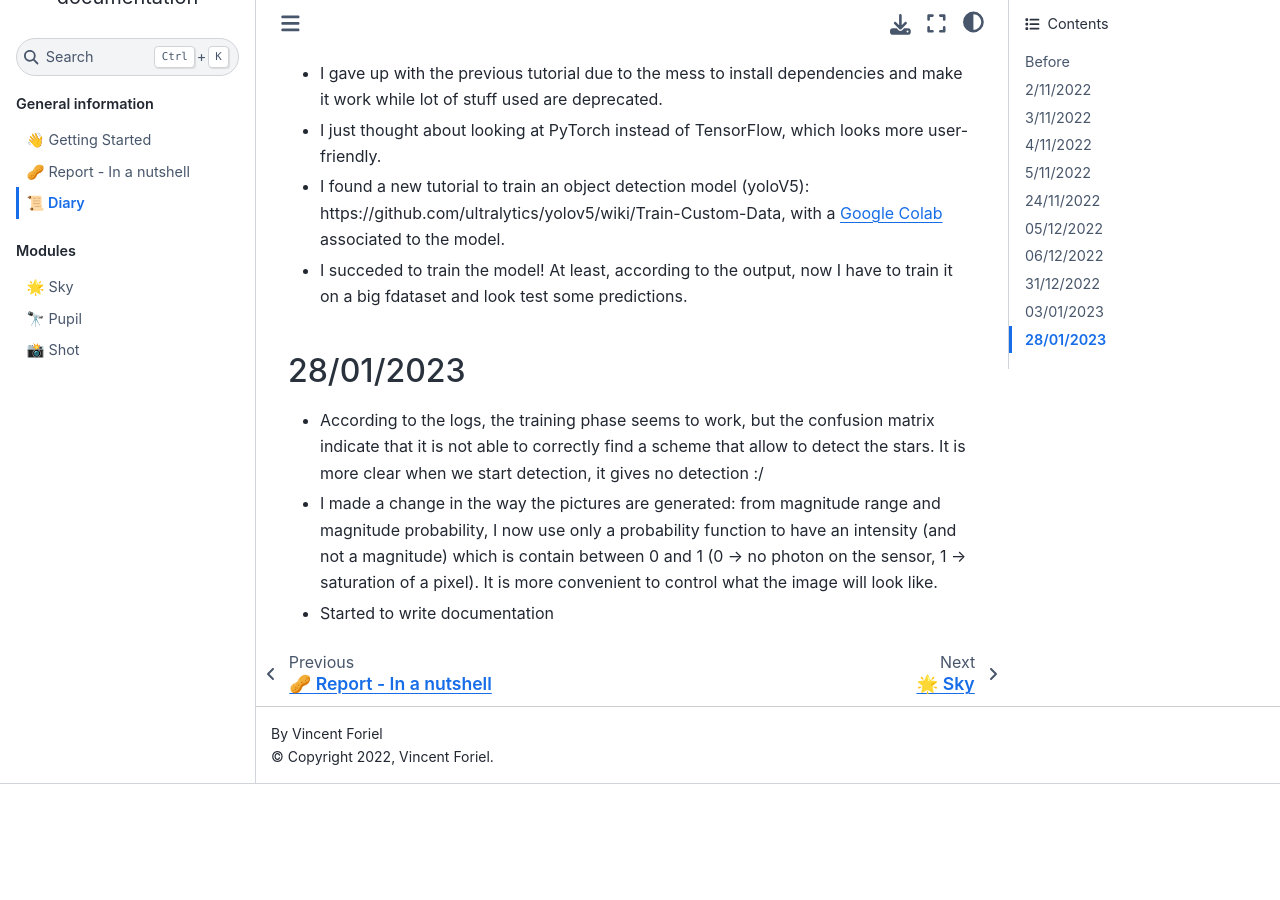
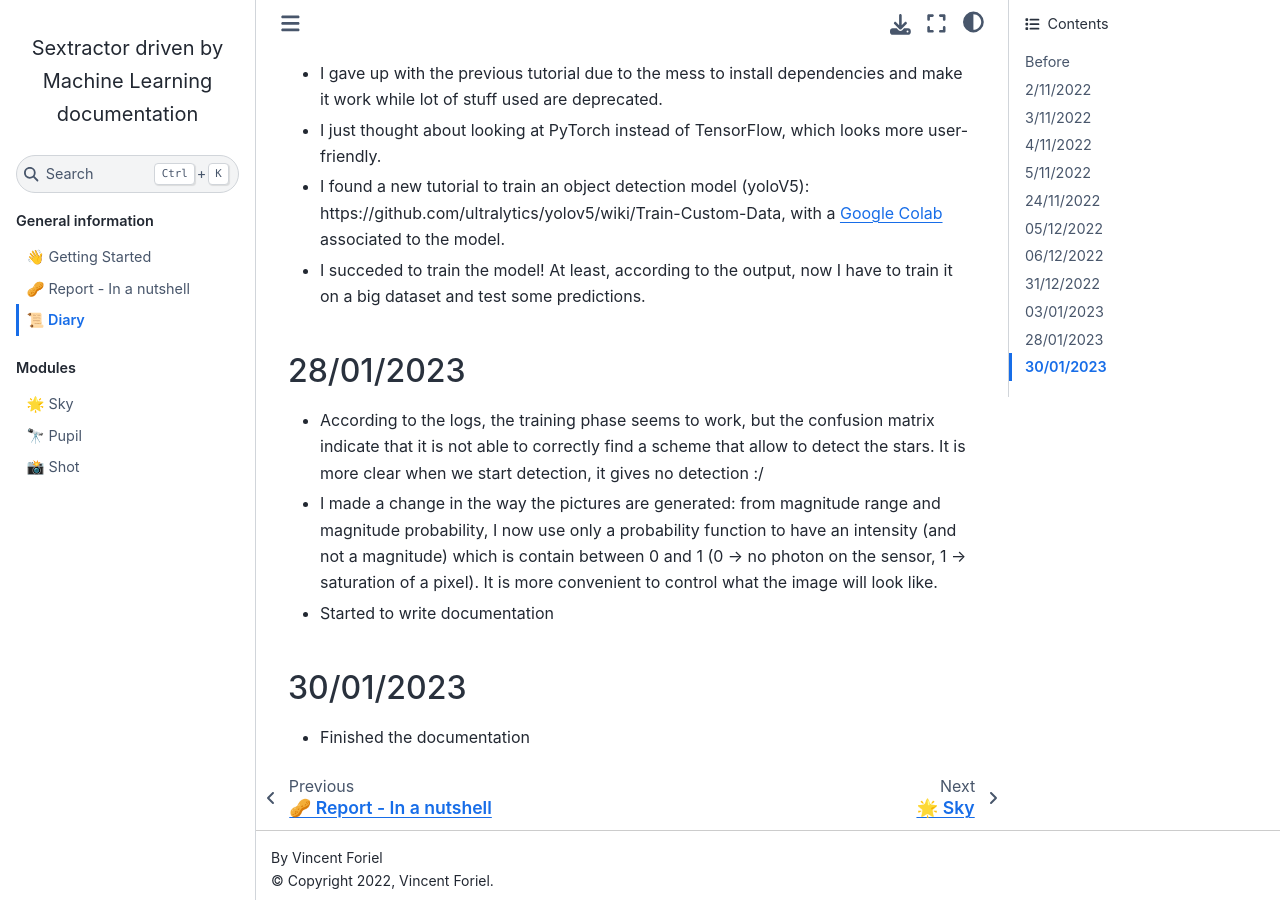
Before and after one commit to LeiRoF/Sextractor-driven-by-Machine-Learning, a Sphinx documentation site: the page built from docs/Diary.md, in a window 1280 px wide and 900 px high, scrolled down 8907 px. Built offline with Sphinx 7.4.7 and the Sphinx Book theme 1.1.4, drawn with Linux system fonts in a browser that asks for light colours; before the commit the page ends 9691 px from its top, so only the background shows below that.

```diff
--- a/docs/Diary.md
+++ b/docs/Diary.md
@@ -113,10 +113,14 @@
 - I gave up with the previous tutorial due to the mess to install dependencies and make it work while lot of stuff used are deprecated.
 - I just thought about looking at PyTorch instead of TensorFlow, which looks more user-friendly.
 - I found a new tutorial to train an object detection model (yoloV5): https://github.com/ultralytics/yolov5/wiki/Train-Custom-Data, with a [Google Colab](https://colab.research.google.com/github/ultralytics/yolov5/blob/master/tutorial.ipynb) associated to the model.
-- I succeded to train the model! At least, according to the output, now I have to train it on a big fdataset and look test some predictions.
+- I succeded to train the model! At least, according to the output, now I have to train it on a big dataset and test some predictions.
 
 ## 28/01/2023
 
 - According to the logs, the training phase seems to work, but the confusion matrix indicate that it is not able to correctly find a scheme that allow to detect the stars. It is more clear when we start detection, it gives no detection :/
 - I made a change in the way the pictures are generated: from magnitude range and magnitude probability, I now use only a probability function to have an intensity (and not a magnitude) which is contain between 0 and 1 (0 -> no photon on the sensor, 1 -> saturation of a pixel). It is more convenient to control what the image will look like.
 - Started to write documentation
+
+## 30/01/2023
+
+- Finished the documentation
```
Also changed, not shown: docs/Overview.md (+1 -1 lines), docs/pupil.md (+0 -16 lines), docs/shot.md (+0 -12 lines), docs/sky.md (+0 -22 lines).
